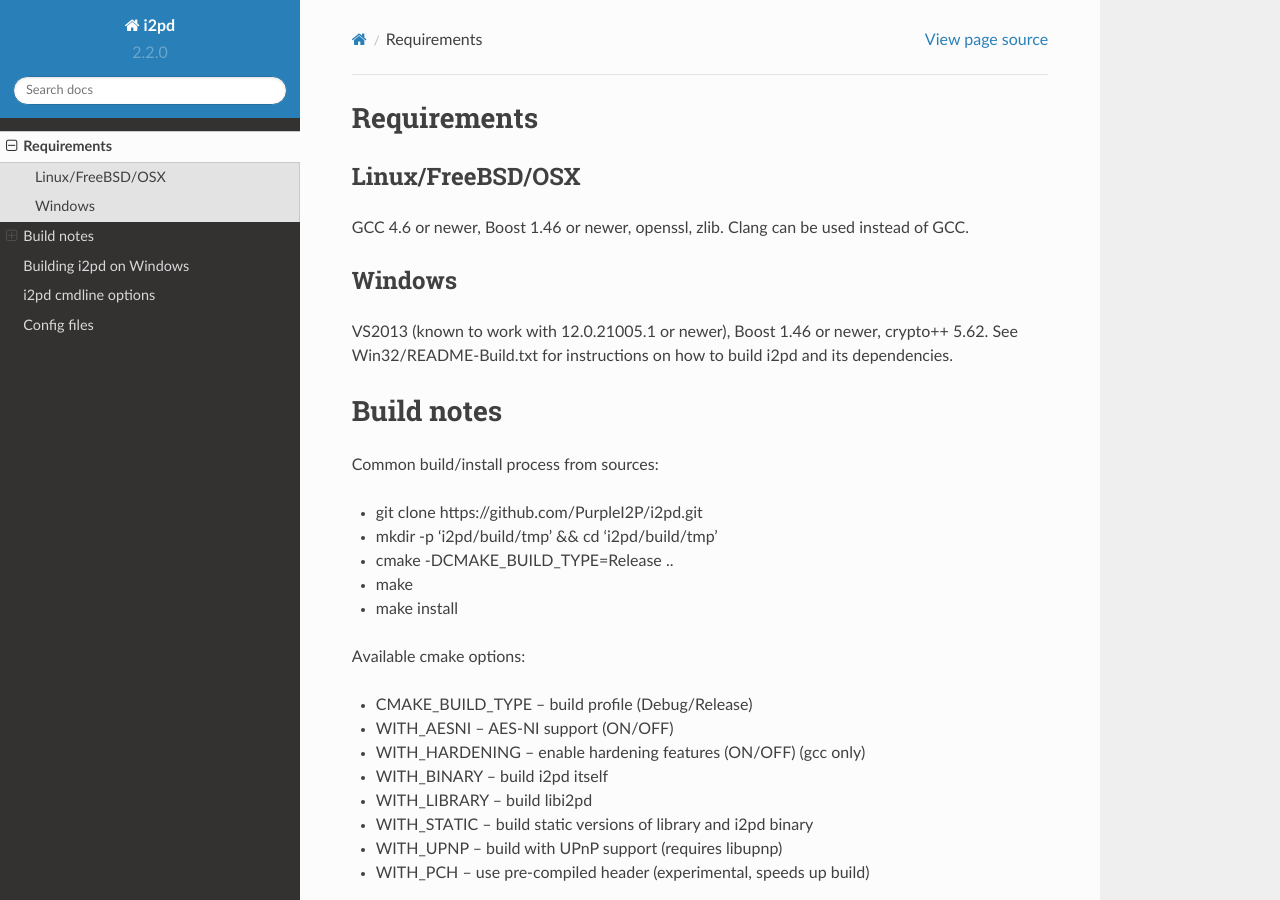
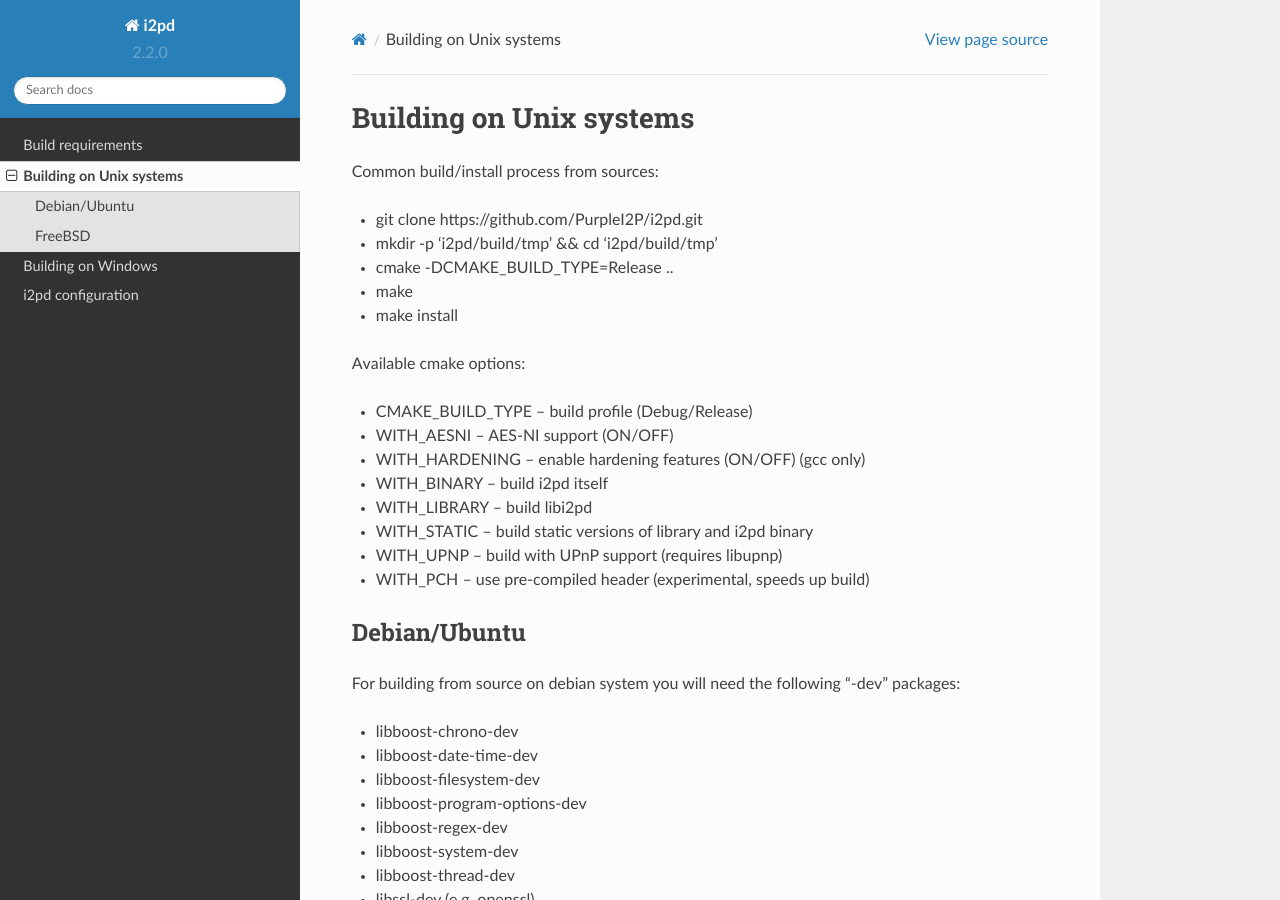
Before and after one commit to PurpleI2P/i2pd, a Sphinx documentation site: the page built from docs/build_notes_unix.md, in a window 1280 px wide and 900 px high. Built offline with Sphinx 7.4.7 and the Read the Docs theme 2.0.0, drawn with Linux system fonts in a browser that asks for light colours.

Commit message:
Tuning docs for Sphinx

```diff
--- a/docs/build_notes_unix.md
+++ b/docs/build_notes_unix.md
@@ -1,20 +1,5 @@
-Requirements
-============
-
-Linux/FreeBSD/OSX
------------------
-
-GCC 4.6 or newer, Boost 1.46 or newer, openssl, zlib. Clang can be used instead of GCC.
-
-Windows
--------
-
-VS2013 (known to work with 12.0.21005.1 or newer), Boost 1.46 or newer,
-crypto++ 5.62. See Win32/README-Build.txt for instructions on how to build i2pd
-and its dependencies.
-
-Build notes
-===========
+Building on Unix systems
+=============================
 
 Common build/install process from sources:
 
--- a/docs/build_notes_windows.md
+++ b/docs/build_notes_windows.md
@@ -1,4 +1,4 @@
-Building i2pd on Windows
+Building on Windows
 =========================
 
 There are two approaches available to build i2pd on Windows. The best
--- a/docs/configuration.md
+++ b/docs/configuration.md
@@ -1,4 +1,7 @@
-i2pd cmdline options
+i2pd configuration
+==================
+
+Command line options
 --------------------
 
 * --host=               - The external IP (deprecated).
--- a/docs/index.rst
+++ b/docs/index.rst
@@ -22,6 +22,7 @@
 .. toctree::
    :maxdepth: 2
 
+   build_requirements
    build_notes_unix
    build_notes_windows
    configuration
```
Also changed, not shown: docs/build_requirements.md (added, +14 -0 lines).
